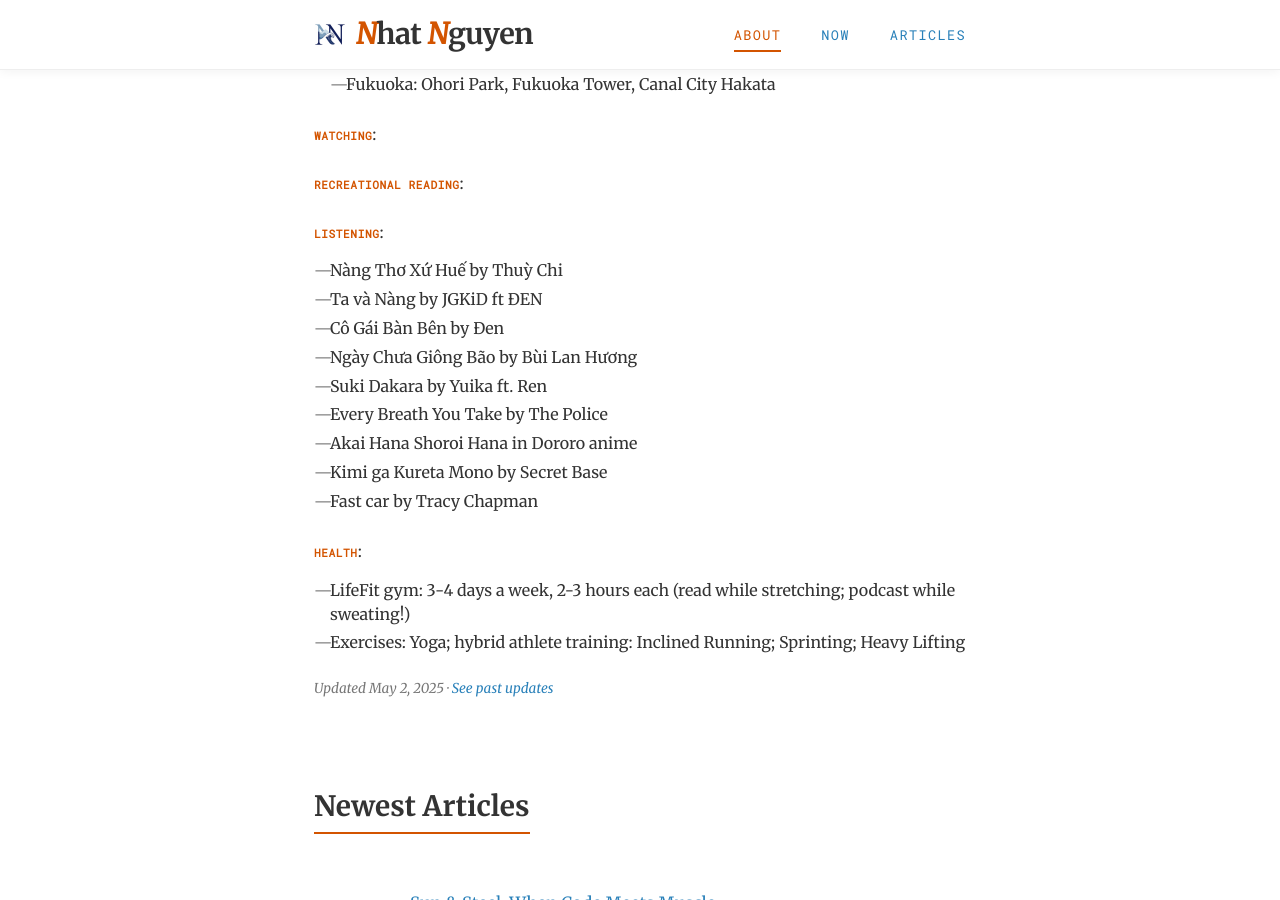
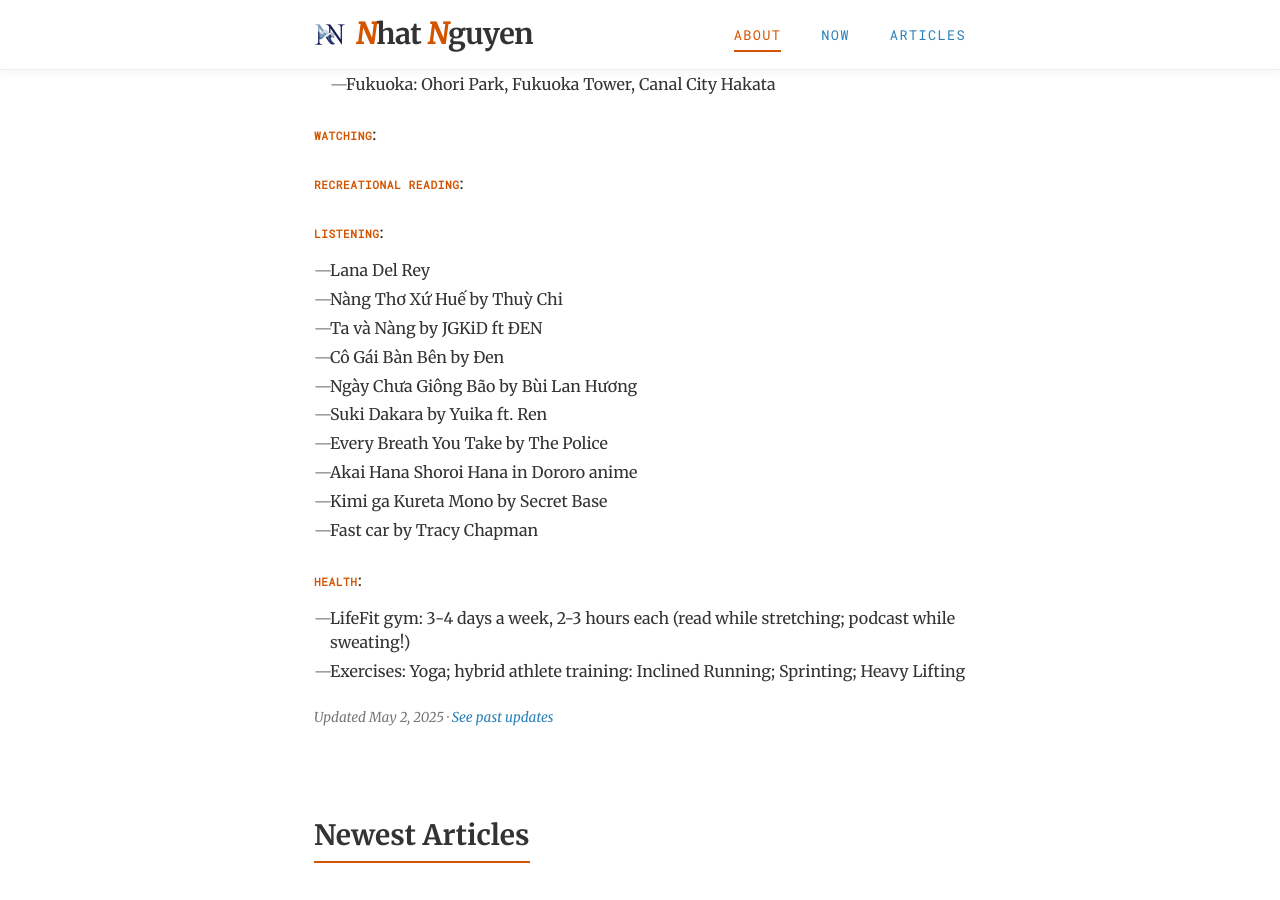
Before and after one commit to ngnnah/ngnnah.github.io, a Jekyll site: the page built from index.html, in a window 1280 px wide and 900 px high, scrolled down 1318 px. Built offline with Jekyll 4.4.1, drawn with Linux system fonts in a browser that asks for light colours.

Commit message:
listening on repeat Lana Del Rey

```diff
--- a/_data/updates.yml
+++ b/_data/updates.yml
@@ -29,6 +29,7 @@
     **Recreational Reading**:
 
     **Listening**:
+    - Lana Del Rey
     - Nàng Thơ Xứ Huế by Thuỳ Chi
     - Ta và Nàng by JGKiD ft ĐEN
     - Cô Gái Bàn Bên by Đen
```
Also changed, not shown: 2 other files.
